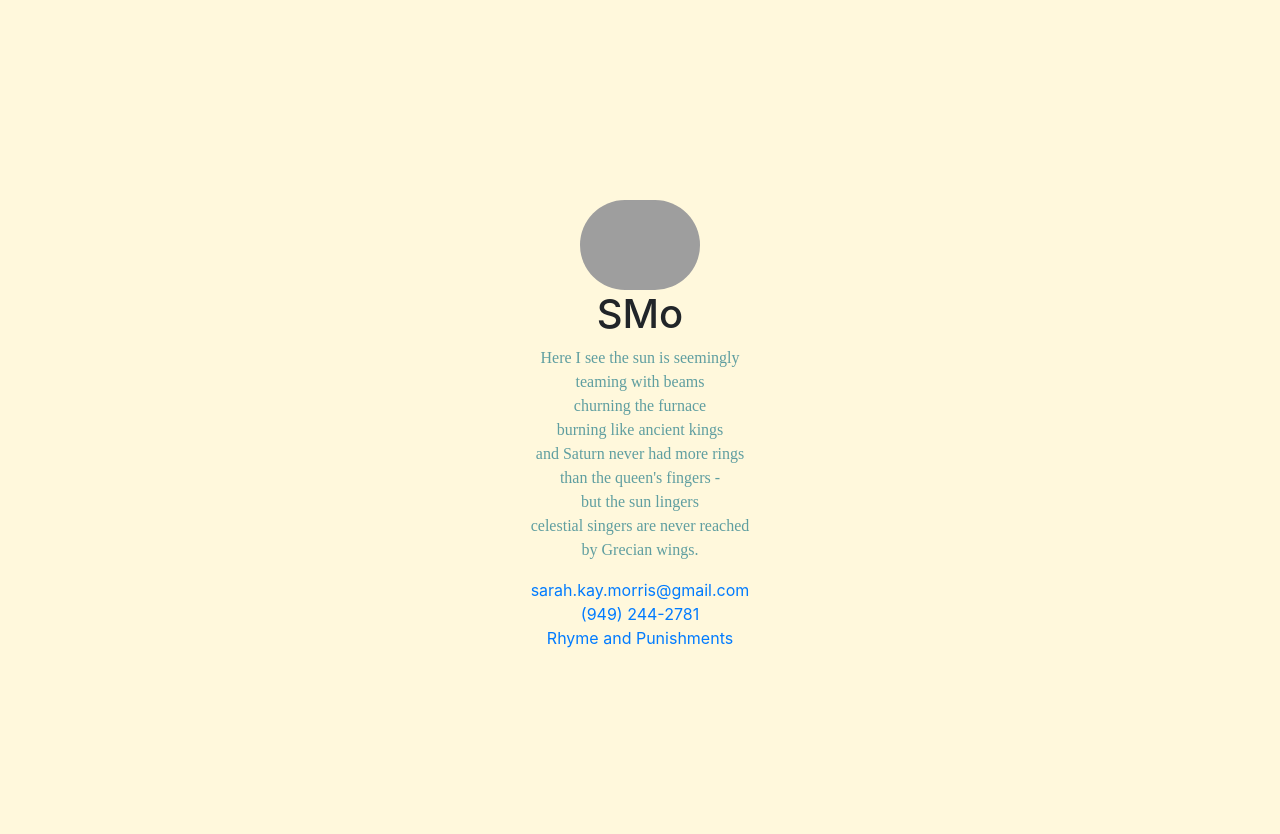
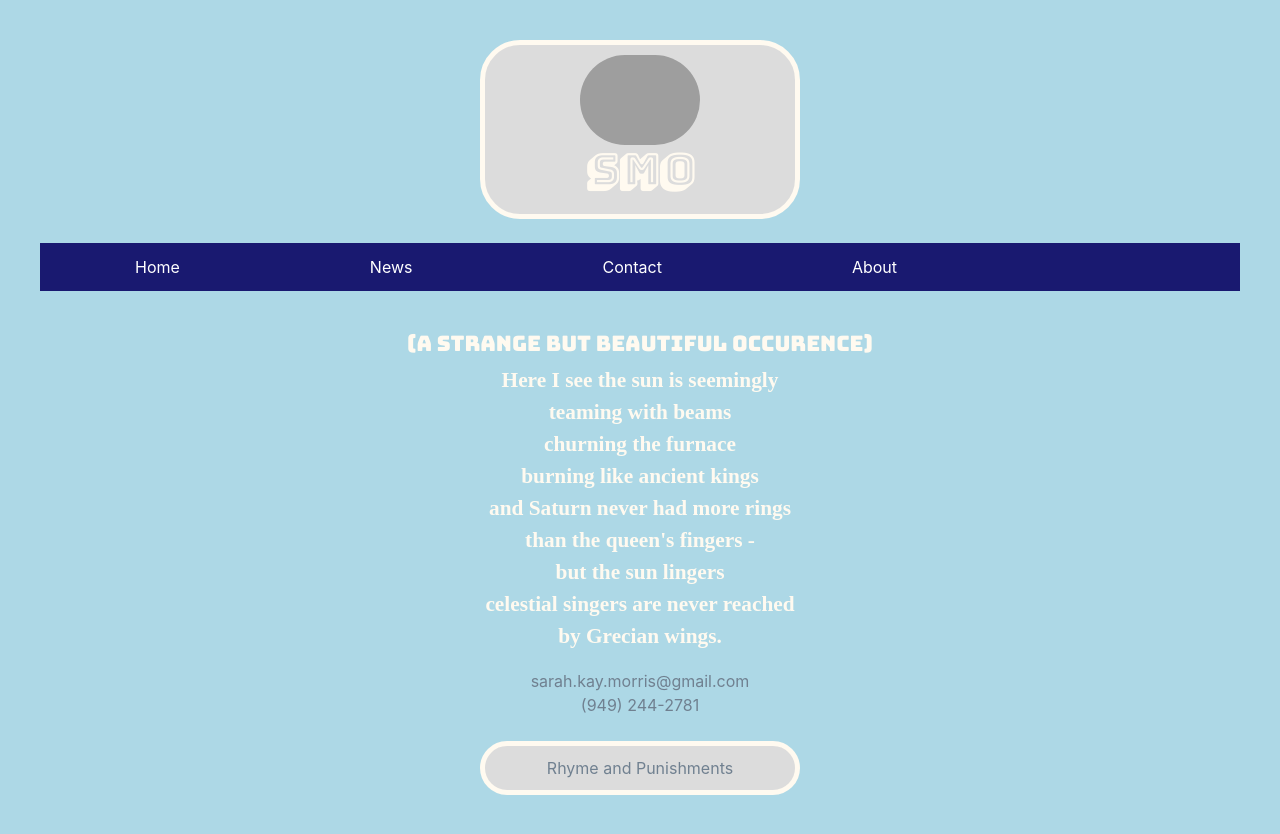
Before and after one commit to SarahKayMo/coding-101, a plain HTML site: page index.html in a window 1280 px wide. Before the commit the page ends 800 px from the top, so only its background shows below. Drawn offline with nearby package versions, Linux system fonts and the light colour scheme; grey boxes are pictures that could not be loaded; a web font is replaced by a local one.

Commit message:
Refined Webpage Layout & Color Scheme

```diff
--- a/index.html
+++ b/index.html
@@ -2,14 +2,27 @@
 <html>
     <head>
         <meta name="viewport" content="width=device-width, initial-scale=1">
+        <link href='https://fonts.googleapis.com/css?family=Bungee Shade' rel='stylesheet'>
+        <link href='https://fonts.googleapis.com/css?family=Bungee Hairline' rel='stylesheet'>
+        <link href='https://fonts.googleapis.com/css?family=Bungee' rel='stylesheet'>
         <link rel="stylesheet" href="https://stackpath.bootstrapcdn.com/bootstrap/4.4.1/css/bootstrap.min.css" integrity="sha384-Vkoo8x4CGsO3+Hhxv8T/Q5PaXtkKtu6ug5TOeNV6gBiFeWPGFN9MuhOf23Q9Ifjh" crossorigin="anonymous">
         <link rel="stylesheet" href="./styles.css">
     </head>
-    <body style="background-color: CornSilk;">
-        <div class="profile-card">
+    <body style="background-color: lightblue;">
+        <div class="profile-card; center">
             <img src="https://avatars3.githubusercontent.com/u/63484674?s=460&u=96763ad12f71b9080d6c9f0bec49b9ffe1977222&v=4">
-            <h1>SMo</h1>
-            <p style="color:CadetBlue; font-family:'lucinda console';">
+            <h1 style="color:floralwhite; font-weight:600; font-family: 'Bungee Shade'; font-size: 32pt">SMO</h1>
+        </div>
+        <br>
+        <ul>
+            <li><a href="default.asp">Home</a></li>
+            <li><a href="news.asp">News</a></li>
+            <li><a href="contact.asp">Contact</a></li>
+            <li><a href="about.asp">About</a></li>
+          </ul>
+        <br>
+        <h2 style="color:floralwhite; font-weight:lighter; font-family: 'Bungee'; font-size: 16pt">(A Strange But Beautiful Occurence)</h1>
+        <p style="color:FloralWhite; font-weight:900; font-family:'Bungee Hairline'; font-size: 16pt">
                 Here I see the sun is seemingly
                 <br>
                 teaming with beams
@@ -30,10 +43,17 @@
                 <a href="mailto:sarah.kay.morris@gmail.com">sarah.kay.morris@gmail.com</a>
                 <br>
                 <a href="tel:9492442781">(949) 244-2781</a>
-        </div>
+                <br>
         <script src="https://code.jquery.com/jquery-3.4.1.slim.min.js" integrity="sha384-J6qa4849blE2+poT4WnyKhv5vZF5SrPo0iEjwBvKU7imGFAV0wwj1yYfoRSJoZ+n" crossorigin="anonymous"></script>
         <script src="https://cdn.jsdelivr.net/npm/popper.js@1.16.0/dist/umd/popper.min.js" integrity="sha384-Q6E9RHvbIyZFJoft+2mJbHaEWldlvI9IOYy5n3zV9zzTtmI3UksdQRVvoxMfooAo" crossorigin="anonymous"></script>
         <script src="https://stackpath.bootstrapcdn.com/bootstrap/4.4.1/js/bootstrap.min.js" integrity="sha384-wfSDF2E50Y2D1uUdj0O3uMBJnjuUD4Ih7YwaYd1iqfktj0Uod8GCExl3Og8ifwB6" crossorigin="anonymous"></script>
-        <a href="https://www.blogger.com/u/1/blogger.g?tab=mj&blogID=3486490909102819028#allposts">Rhyme and Punishments</a>
+        <br>
+        <div class ="center">
+        <a href="http://rhymeandpun-ishments.blogspot.com/">Rhyme and Punishments</a>
     </body>
 </html>
+
+<!-- questions for Max: what happens if I mix two languages here? Ie CSS and HTML, or Bootstrap4 and what have you? -->
+<!-- Internal vs. External style sheets -->
+<!-- <div> stands for divider or...? and <div> vs. <br> usage?-->
+<!--<span> vs <br>  -->
--- a/styles.css
+++ b/styles.css
@@ -6,7 +6,44 @@
     border-radius: 60px;
     width: 120px;
 }
-
 .profile-card {
     margin-top: 200px;
 }
+.center {
+    margin: auto;
+}
+div {
+    background-color: gainsboro;
+    width: 320px;
+    padding: 10px;
+    border: 5px solid floralwhite;
+    margin: 60;
+    border-radius: 40px;
+  }
+  a {
+      color: slategray;
+  }
+  ul {
+    list-style-type: none;
+    margin: 70;
+    padding: 0;
+    overflow: hidden;
+    background-color: midnightblue;
+  }
+
+  li {
+    float: left;
+  }
+
+  li a {
+    display: block;
+    color: white;
+    text-align: center;
+    padding: 12px 95px;
+    text-decoration: none;
+  }
+
+  li a:hover {
+    background-color: gainsboro;
+    color: slategray;
+  }
```
